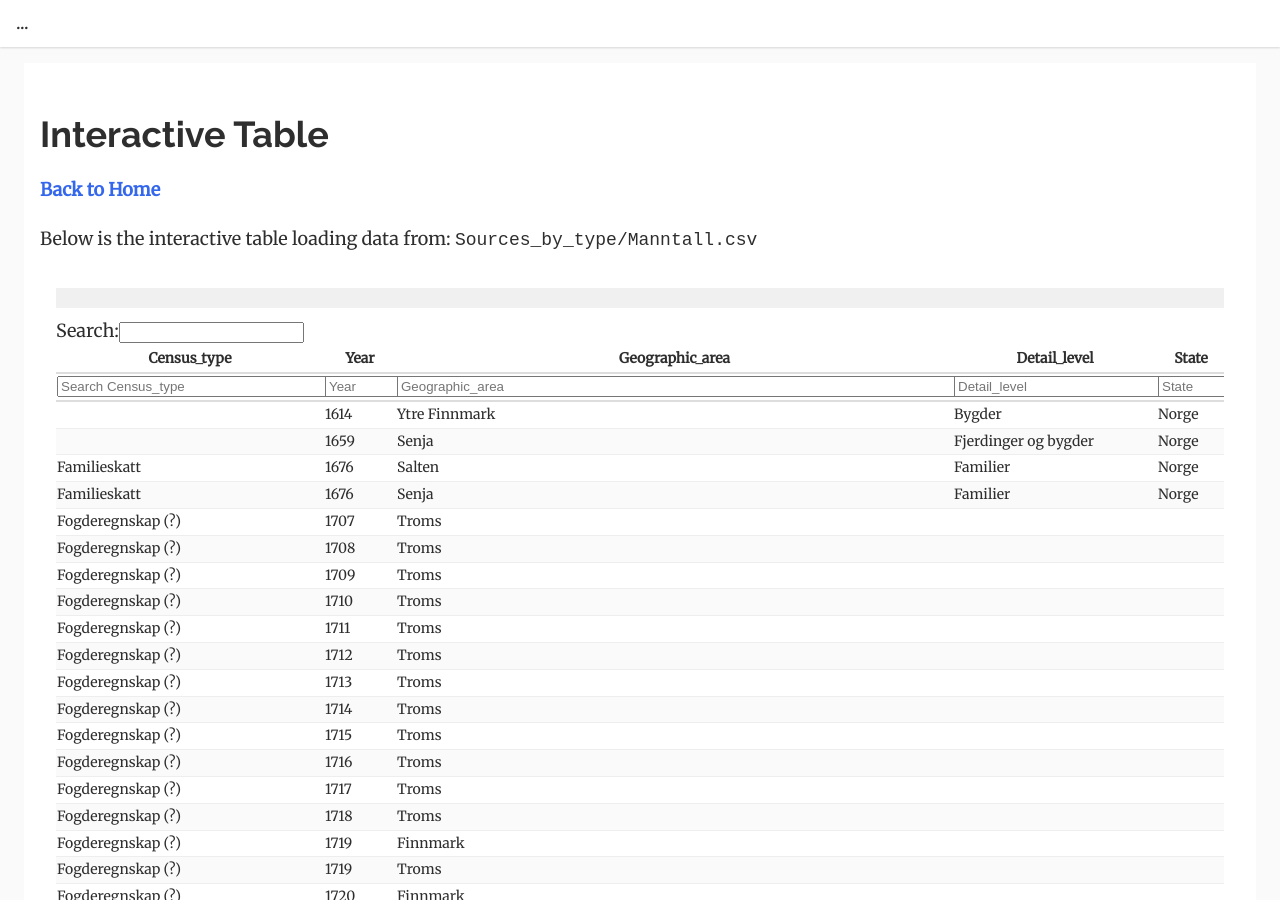
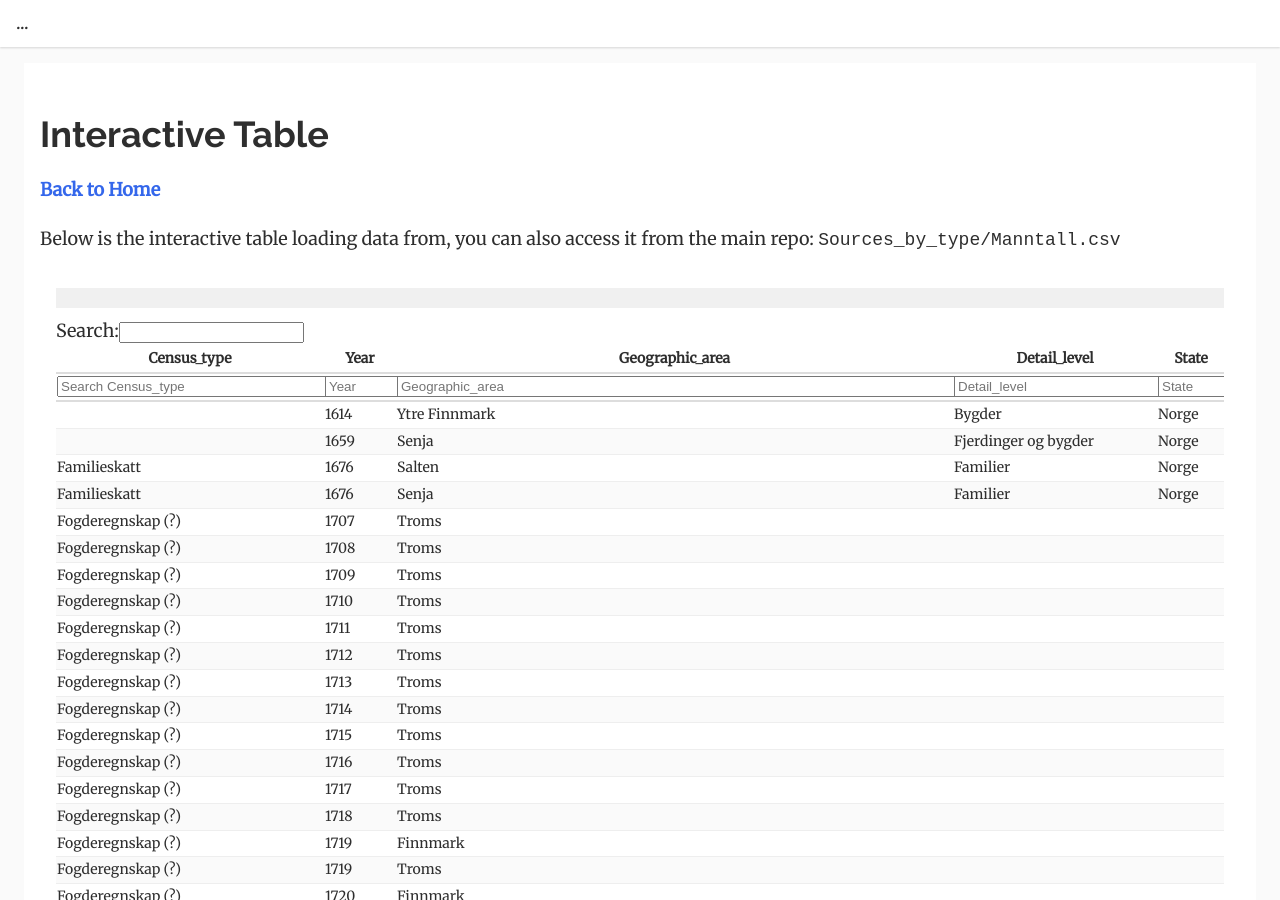
Before and after one commit to Moryzont/Nordkalotten_kilder, a Jekyll site: the page built from table.md, in a window 1280 px wide and 900 px high. Built offline with Jekyll 4.4.1, drawn with Linux system fonts in a browser that asks for light colours; nearby versions of some CDN libraries; a script that is not in the unit is left out.

Commit message:
Update table.md

```diff
--- a/table.md
+++ b/table.md
@@ -6,7 +6,7 @@ title: "Census and Tax records, until 1750"
 # Interactive Table
 [**Back to Home**]({{ '/' | relative_url }})
 
-Below is the interactive table loading data from:
+Below is the interactive table loading data from, you can also access it from the main repo:
 `Sources_by_type/Manntall.csv`
 
 <div class="content-wide">
```
